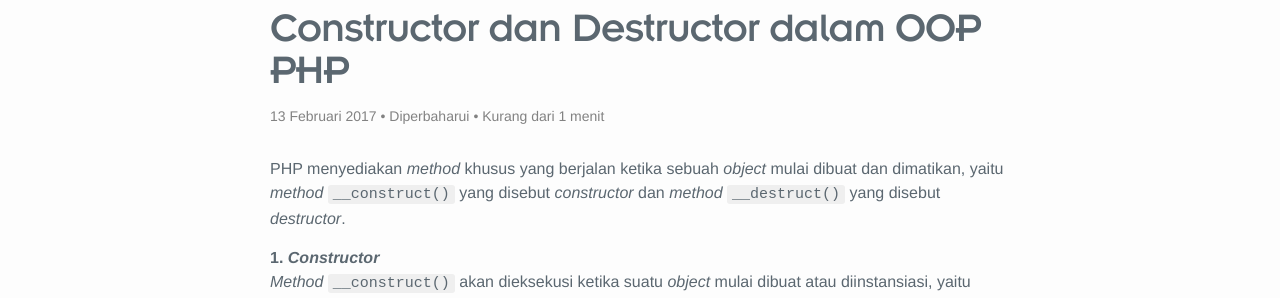
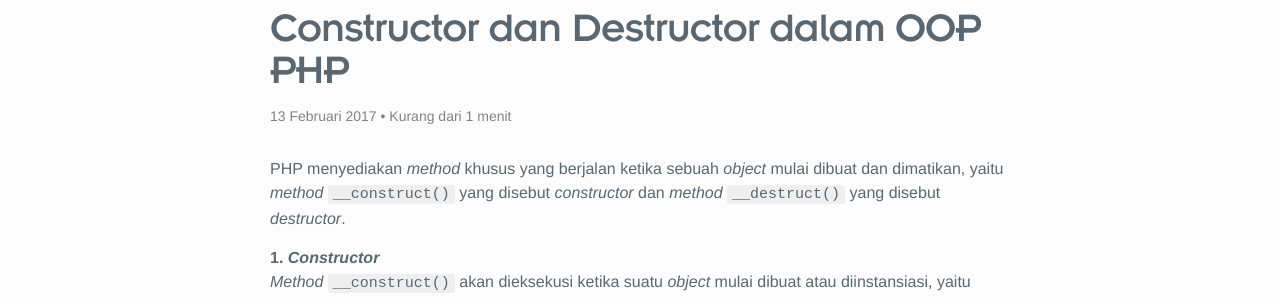
Before and after one commit to khoerodin/khoerodin.github.io, a Jekyll site: the page built from _posts/2017-02-13-constructor-dan-destructor-dalam-oop-php.md, in a window 1280 px wide. Shown: the part 160-458 px from the top of the page. Built offline with Jekyll 4.4.1, drawn with Linux system fonts in a browser that asks for light colours; nearby versions of some CDN libraries; comment, search, counter and statistics services are not loaded.

Commit message:
add checker if modified date exist

```diff
--- a/_layouts/post.html
+++ b/_layouts/post.html
@@ -10,9 +10,7 @@ readmore: true
     <p class="post-meta">
       <time datetime="{{ page.date | date_to_xmlschema }}" itemprop="datePublished">{% include translated_date.html date=page.date format=site.date_format lang="id" %}</time>
      •
-    {% assign pubdate = page.date | date_to_string %}
-    {% assign revdate = page.last_modified_at | date_to_string %}
-    {% if pubdate != revdate %}
+    {% if page.last_modified_at %}
     Diperbaharui
     <time>{% include translated_date.html date=page.last_modified_at format=site.date_format lang="id" %}</time> •
     {% endif %}
```
